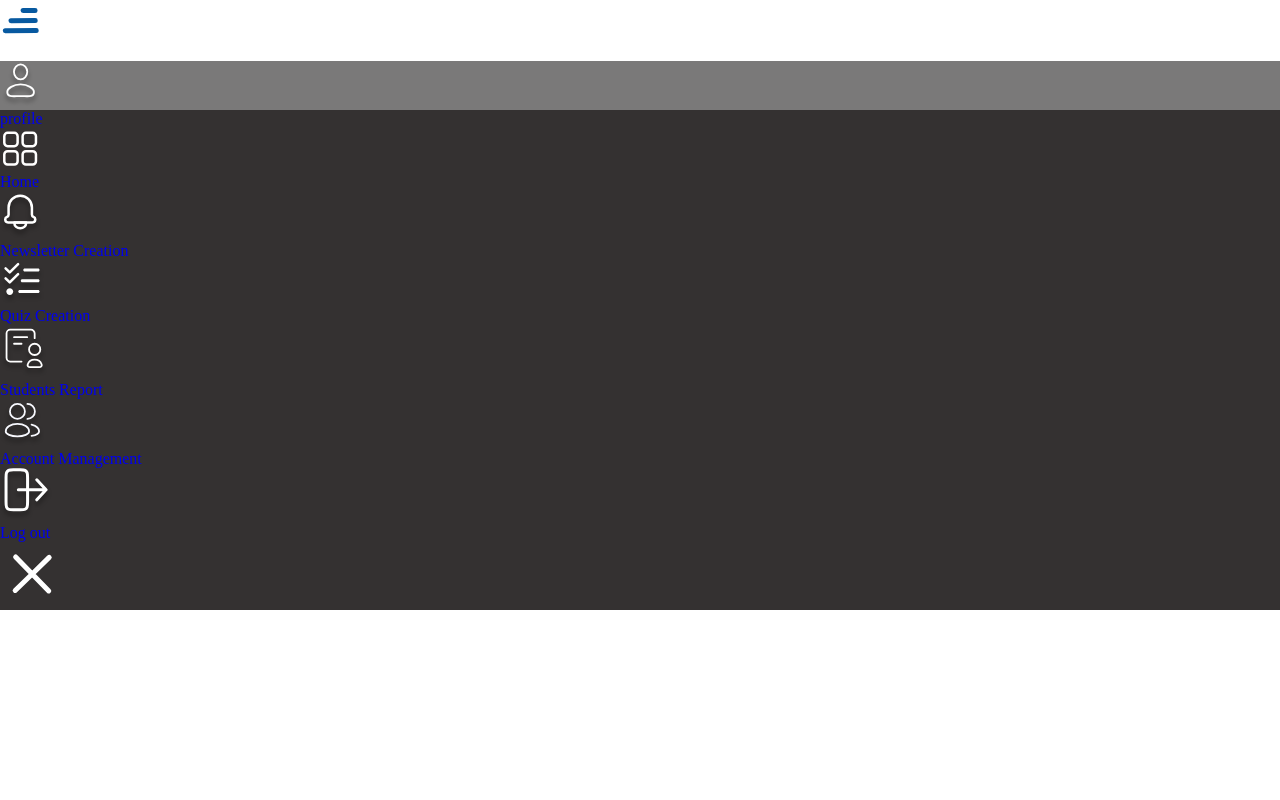
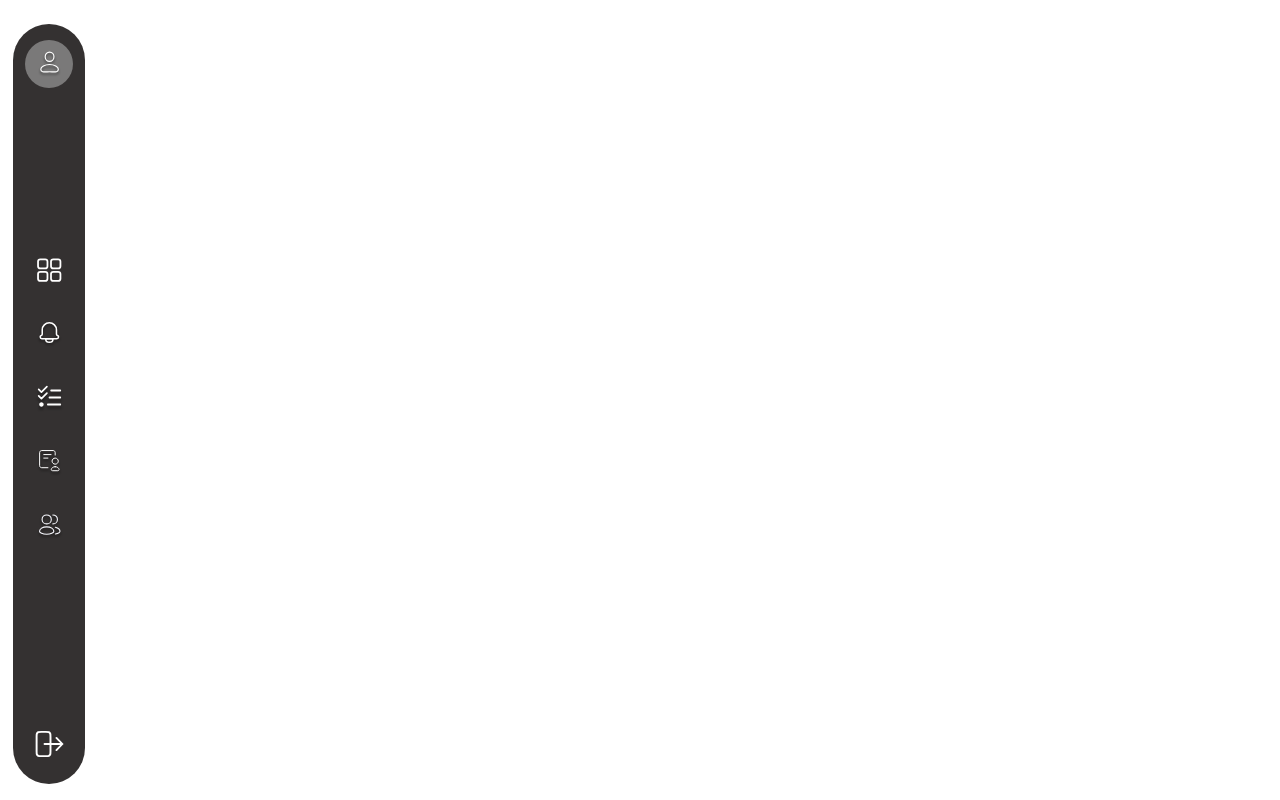
Before and after one commit to Pirates-Corp/MUHI, a Next.js app: page / in a window 1280 px wide. Built offline with nearby package versions, Linux system fonts and the light colour scheme; a web font is replaced by a local one.

Commit message:
sidebar-completed

```diff
--- a/components/admin/AdminSideBar.jsx
+++ b/components/admin/AdminSideBar.jsx
@@ -26,7 +26,7 @@ export default function AdminSideBar()
                 <li>
                     <Link href="/home">
                     <a>
-                         <div className={style.circle}><img src='/imgs/svgs/Home.svg' alt='Home'/></div>
+                         <div className={`${style.circle}`}><img src='/imgs/svgs/Home.svg' alt='Home'/></div>
                          <div className={style.navText}> Home</div>
                     </a>
                     </Link>
@@ -35,7 +35,7 @@ export default function AdminSideBar()
                <li>
                      <Link href="/newsletter-creation" >
                          <a>
-                            <div className={style.circle}><img src='/imgs/svgs/Notification.svg' alt='Notification'/></div>
+                            <div className={`${style.circle} `}><img src='/imgs/svgs/Notification.svg' alt='Notification'/></div>
                             <div className={style.navText}> Newsletter Creation</div>
                          </a>
                       </Link>
@@ -43,7 +43,7 @@ export default function AdminSideBar()
                 <li>
                     <Link href="/quiz" >
                         <a>
-                           <div className={style.circle}><img src='/imgs/svgs/Quiz.svg' alt='Quiz'/></div>
+                           <div className={`${style.circle} `}><img src='/imgs/svgs/Quiz.svg' alt='Quiz'/></div>
                            <div className={style.navText}>Quiz Creation</div>
                         </a>
                     </Link>
@@ -51,7 +51,7 @@ export default function AdminSideBar()
                 <li>
                     <Link href="/report" >
                         <a>
-                            <div className={style.circle}><img src='/imgs/svgs/Report.svg' alt='Report'/></div>
+                            <div className={`${style.circle} `}><img src='/imgs/svgs/Report.svg' alt='Report'/></div>
                             <div className={style.navText}>Students Report</div>
                         </a>
                     </Link>
@@ -59,7 +59,7 @@ export default function AdminSideBar()
                 <li>
                     <Link href="/management" >
                         <a>
-                            <div className={style.circle }><img src='/imgs/svgs/ManageAccounts.svg' alt='Account-Management'/></div>
+                            <div className={`${style.circle}` }><img src='/imgs/svgs/ManageAccounts.svg' alt='Account-Management'/></div>
                             <div className={style.navText}> Account Management</div>
                         </a>
                     </Link>
@@ -68,8 +68,8 @@ export default function AdminSideBar()
                 <li>
                     <Link href="/logout" >
                         <a>
-                            <div className={style.circle} ><img src='/imgs/svgs/Logout.svg' alt='Log out'/></div>
-                            <div className={style.navText}>Log out</div>
+                            <div className={`${style.circle} `} ><img src='/imgs/svgs/Logout.svg' alt='Log out'/></div>
+                            <div className={style.navText}>Logout</div>
                         </a>
                     </Link>
                 </li>
--- a/components/admin/AdminSideBar.module.scss
+++ b/components/admin/AdminSideBar.module.scss
@@ -42,6 +42,120 @@
   }
 }
 
+@keyframes slideOutRight {
+  from {
+    visibility: hidden;
+    transform: translate3d(-15%, 0, 0);
+
+  }
+
+  to {
+    transform: translate3d(0, 0, 0);
+  }
+}
+
+
+/*-----------------------
+       Desktop Mixin
+-------------------------*/
+
+@mixin desktop {
+
+  #openMenu,#closeMenu
+  {
+    display: none;
+  }
+  .navText
+  {
+    display: none;
+  }
+
+
+  #holder {
+    position: absolute;
+    top: 1.5rem;
+    left: 1vw;
+    bottom: 0;
+    min-height: 720px;
+    width: 4.5rem;
+    margin-top: 0;
+    border-radius: 51.0943px;
+    padding: 1rem .79rem;
+    transition: 0.5s;
+
+    li:nth-child(1)
+    {
+      position: absolute;
+      top: 1rem;
+    }
+
+    li:nth-child(n+2):nth-child(-n+6)
+    {
+      position: relative;
+      top : 25%;
+      transform: translateY(50%);
+      margin-bottom: 1rem;
+    }
+
+    li:nth-child(7)
+    {
+      position: absolute;
+      bottom: 1rem;
+    }
+
+    li
+    {
+
+      a {
+        color: var(--white);
+        font-family: TextRegular;
+        text-transform: capitalize;
+        width: 100%;
+
+        .circle {
+          margin:auto;
+          align-items: center;
+          width: 3rem;
+          height: 3rem;
+          display: grid;
+          place-content: center;
+          border-radius: 50%;
+
+          img {
+            height: 1.8rem;
+            height: 1.8rem;
+          }
+
+
+        }
+      }
+    }
+
+    li:hover{
+
+      .navText
+      {
+        position: absolute;
+        left: 5rem;
+        bottom: 0;
+        color: var(--white);
+        border-radius: 10px;
+        background-color: var(--dark-light);
+        font-size: 1rem;
+        padding: 15%;
+        display: block;
+        word-wrap: normal;
+        transition: 1s;
+        min-width: 50px;
+        animation-name: slideOutRight;
+        animation-duration: 0.5s;
+      }
+    }
+
+
+  }
+
+}
 
 /*-----------------------
         Mobile - small
@@ -263,9 +377,113 @@
 /*-----------------------
       Tablet - small
 -------------------------*/
-@media all and (min-width: 600px) and (max-width: 900px) {
+@media all and (min-width: 600px) and (max-width: 900px)  {
 
   #openMenu,#closeMenu
+  {
+    display: none;
+  }
+  .navText
+  {
+    display: none
+  }
+
+
+  #holder {
+    position: absolute;
+    top: 1.5rem;
+    left: 2vw;
+    bottom: 0;
+    height: 700px;
+    width: 5rem;
+    margin-top: 0;
+    border-radius: 51.0943px;
+    padding: 2rem 1rem;
+    transition: 0.5s;
+
+    li:nth-child(1)
+    {
+      position: absolute;
+      top: 1rem;
+    }
+
+    li:nth-child(n+2):nth-child(-n+6)
+    {
+      position: relative;
+      top : 25%;
+      transform: translateY(50%);
+      margin-bottom: 1rem;
+    }
+
+    li:nth-child(7)
+    {
+      position: absolute;
+      bottom: 1rem;
+    }
+
+    li
+    {
+
+      a {
+        color: var(--white);
+        font-family: TextRegular;
+        text-transform: capitalize;
+        width: 100%;
+
+        .circle {
+          margin: 0 auto;
+          align-items: center;
+          width: 3rem;
+          height: 3rem;
+          display: grid;
+          place-content: center;
+          border-radius: 50%;
+
+          img {
+            height: 1.8rem;
+            height: 1.8rem;
+          }
+        }
+      }
+    }
+
+    li:hover{
+      .navText
+      {
+        position: absolute;
+        left: 5rem;
+        bottom: 0;
+        color: var(--white);
+        border-radius: 10px;
+        background-color: var(--dark-light);
+        font-size: 1rem;
+        padding: 15%;
+        display: block;
+        word-wrap: normal;
+        transition: 1s;
+        min-width: 50px;
+        animation-name: slideOutRight;
+        animation-duration: 0.5s;
+      }
+    }
+
+
+  }
+
+}
+
+
+
+/*-----------------------
+      Tablet - Large
+-------------------------*/
+@media all and (min-width: 900px) and (max-width: 1200px)  {
+
+  #openMenu,#closeMenu
+  {
+    display: none;
+  }
+  .navText
   {
     display: none;
   }
@@ -273,13 +491,108 @@
 
   #holder {
     position: absolute;
-    left: 5vw;
-    right: 5vw;
-    height: 100vh;
-    width: 3rem;
-    border-radius: 30px;
-    padding: 1.2rem 2rem;
+    top: 1.5rem;
+    left: 2vw;
+    bottom: 0;
+    height: 720px;
+    width: 5rem;
+    margin-top: 0;
+    border-radius: 51.0943px;
+    padding: 2rem 1rem;
     transition: 0.5s;
+
+    li:nth-child(1)
+    {
+      position: absolute;
+      top: 1rem;
+    }
+
+    li:nth-child(n+2):nth-child(-n+6)
+    {
+      position: relative;
+      top : 25%;
+      transform: translateY(50%);
+      margin-bottom: 1rem;
+    }
+
+    li:nth-child(7)
+    {
+      position: absolute;
+      bottom: 1rem;
+    }
+
+    li
+    {
+
+      a {
+        color: var(--white);
+        font-family: TextRegular;
+        text-transform: capitalize;
+        width: 100%;
+
+        .circle {
+          margin:auto;
+          align-items: center;
+          width: 3rem;
+          height: 3rem;
+          display: grid;
+          place-content: center;
+          border-radius: 50%;
+
+          img {
+            height: 1.8rem;
+            height: 1.8rem;
+          }
+
+
+        }
+      }
+    }
+
+    li:hover{
+
+      .navText
+      {
+        position: absolute;
+        left: 5rem;
+        bottom: 0;
+        color: var(--white);
+        border-radius: 10px;
+        background-color: var(--dark-light);
+        font-size: 1rem;
+        padding: 15%;
+        display: block;
+        word-wrap: normal;
+        transition: 1s;
+        min-width: 50px;
+        animation-name: slideOutRight;
+        animation-duration: 0.5s;
+      }
+    }
+
+
   }
 
+
+
 }
+
+/*-----------------------
+      Desktop - small
+-------------------------*/
+@media all and (min-width: 1200px) and (max-width: 1800px)
+{
+
+  @include desktop();
+
+}
+
+/*-----------------------
+      Desktop - large
+-------------------------*/
+@media all and (min-width: 1800px)
+{
+
+  @include desktop();
+
+}
```
Also changed, not shown: public/imgs/svgs/Logout.svg, public/vercel.svg (deleted).
